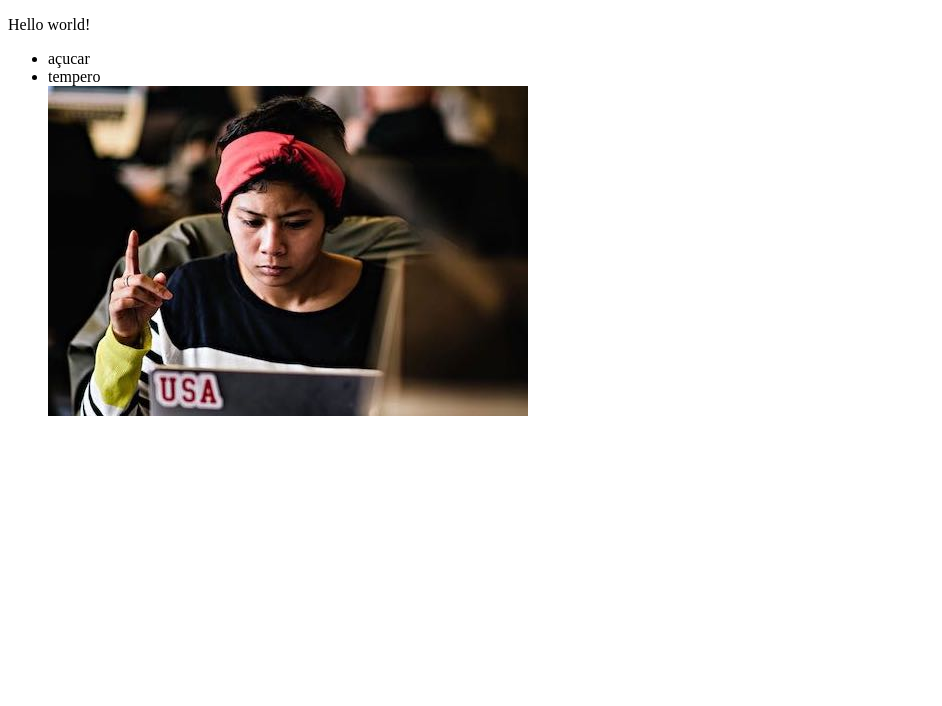
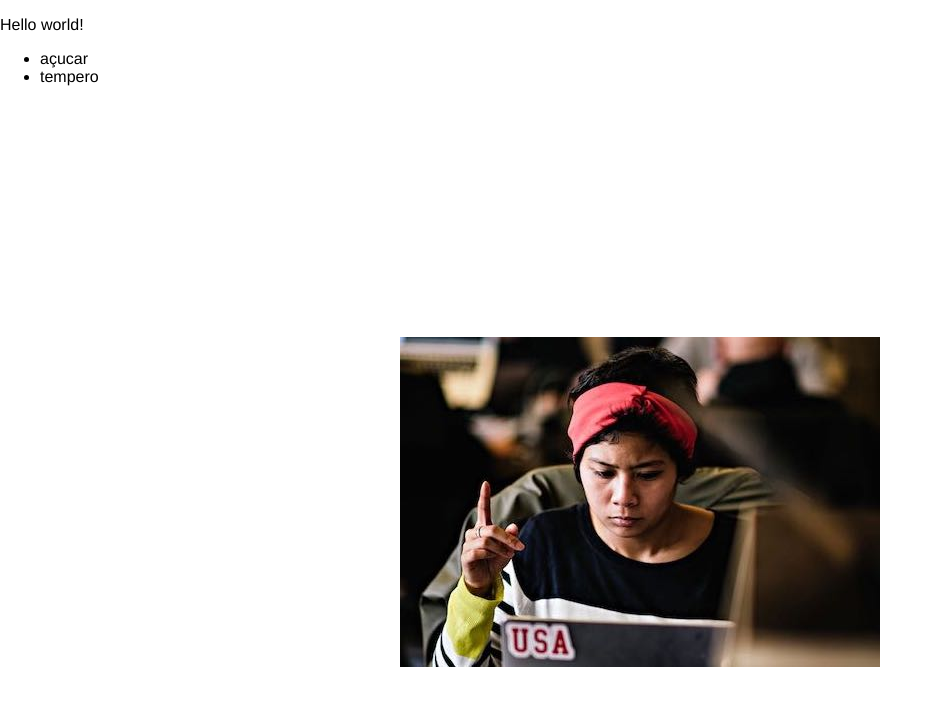
Before and after one commit to franciscognclvs/terminal_101, a plain HTML site: page index.html in a window 1280 px wide. Shown: the whole page, without its empty margins (0-942 px from the left). Drawn offline with Linux system fonts and the light colour scheme.

Commit message:
stylesheet

```diff
--- a/index.html
+++ b/index.html
@@ -1,13 +1,16 @@
 <!DOCTYPE html>
 <html>
     <head>
+        <link rel="stylesheet" href="style.css">
     </head>
     <body>
         <p>Hello world!</p>
         <ul>
             <li>açucar</li>
             <li>tempero</li>
-            <img src="paris.jpg" alt="">
         </ul>
+      <div id="container">
+        <img id="paris" src="paris.jpg" alt="">
+      </div>
     </body>
 </html>
--- /dev/null
+++ b/style.css
@@ -0,0 +1,15 @@
+body {
+    margin: 0;
+    font-family: Helvetica;
+
+}
+#paris {
+    height: auto;
+    width: auto;
+}
+#container {
+    display: flex;
+    align-items: center;
+    justify-content: center;
+    height: 100vh;
+}
```
